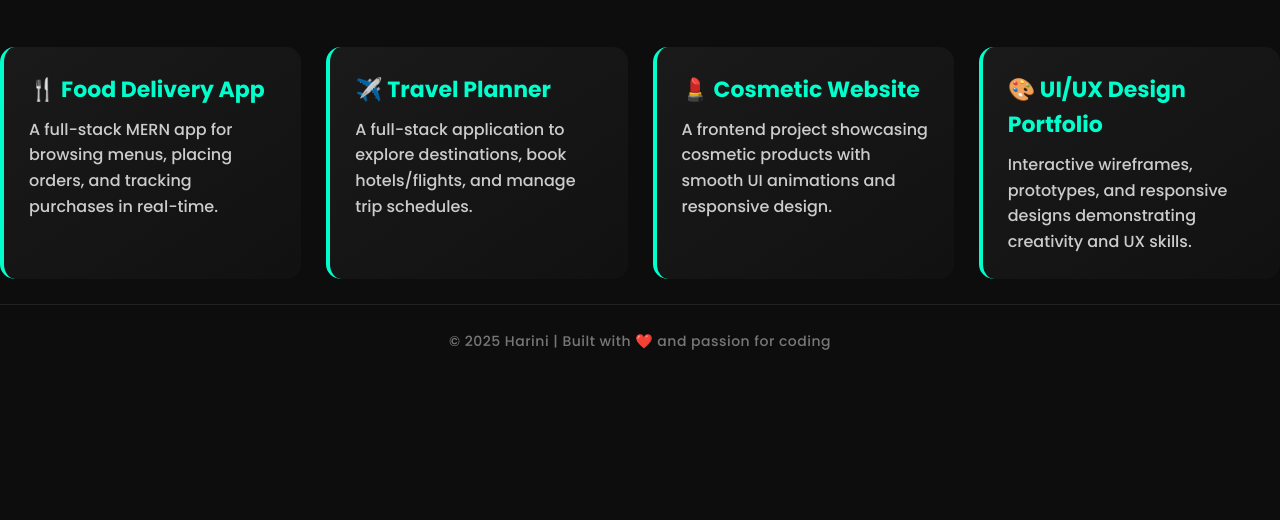
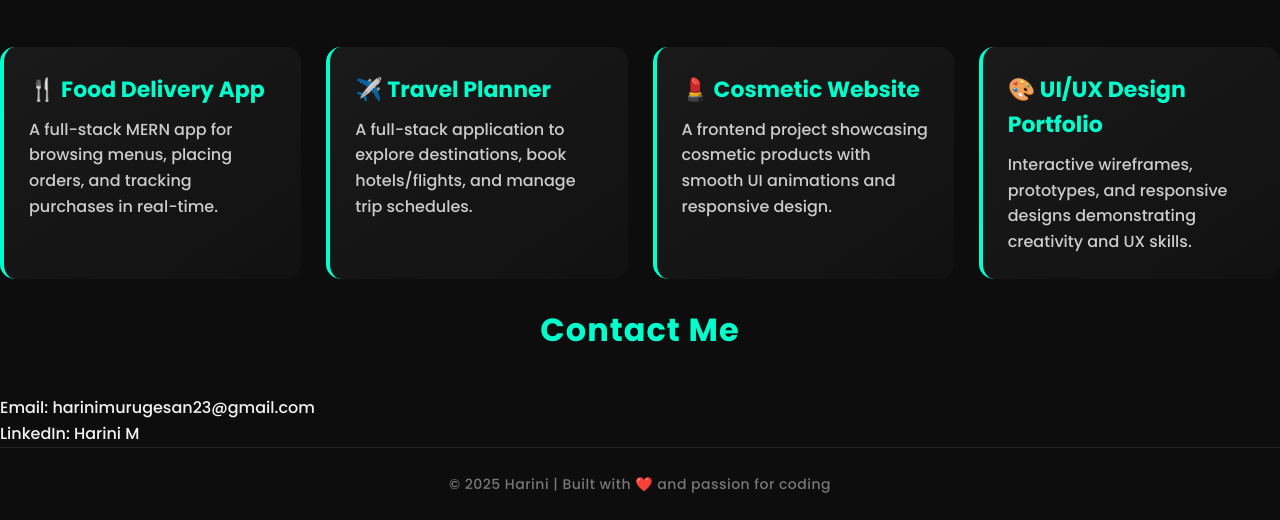
Before and after one commit to harinimurugesan23/harini-portfolio, a plain HTML site: page index.html in a window 1280 px wide. Shown: the part 507-1027 px from the top of the page. Before the commit the page ends 885 px from the top, so only its background shows below. Drawn offline with Linux system fonts and the light colour scheme.

Commit message:
index.html

```diff
--- a/index.html
+++ b/index.html
@@ -6,7 +6,6 @@
   <title>Harini - Portfolio</title>
   <link href="https://fonts.googleapis.com/css2?family=Poppins:wght@300;500;700&display=swap" rel="stylesheet">
   <link rel="stylesheet" href="style.css">
-
 </head>
 <body>
 
@@ -22,7 +21,6 @@
 
   <!-- Hero Section -->
   <section class="hero">
-
     <div class="hero-text">
       <h2>Hello, I'm Harini</h2>
       <p>A passionate Frontend Developer skilled in HTML, CSS, JavaScript, and MERN stack. I enjoy crafting user-friendly interfaces and exploring UI/UX design to deliver clean, efficient, and engaging digital experiences.</p>
@@ -52,6 +50,13 @@
     </div>
   </section>
 
+  <!-- Contact Section -->
+  <section class="contact">
+    <h2>Contact Me</h2>
+    <p>Email: <a href="mailto:harinimurugesan23@gmail.com">harinimurugesan23@gmail.com</a></p>
+    <p>LinkedIn: <a href="https://www.linkedin.com/in/harini-m-0700a6255" target="_blank">Harini M</a></p>
+  </section>
+
   <!-- Footer -->
   <footer>
     <p>© 2025 Harini | Built with ❤️ and passion for coding</p>
```
